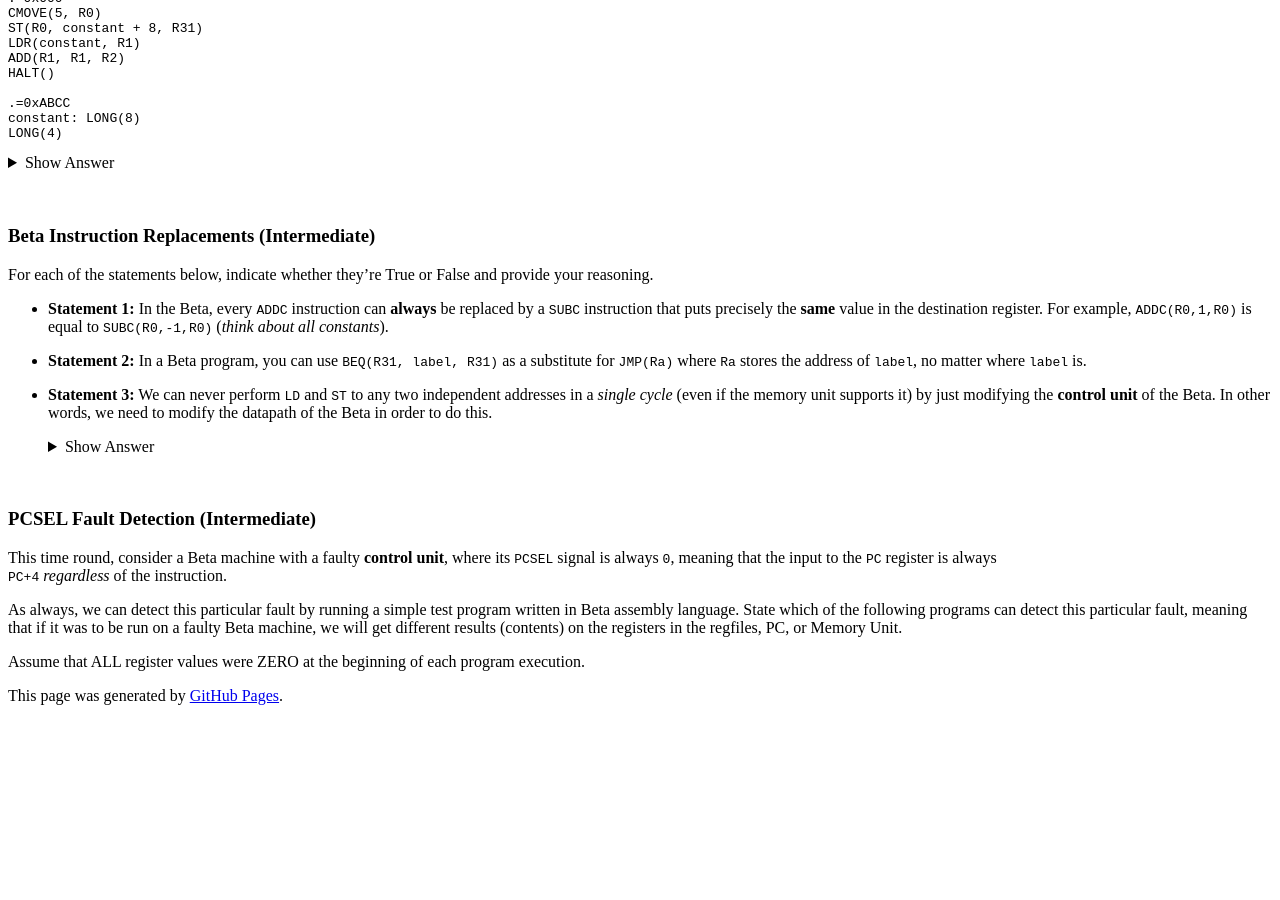
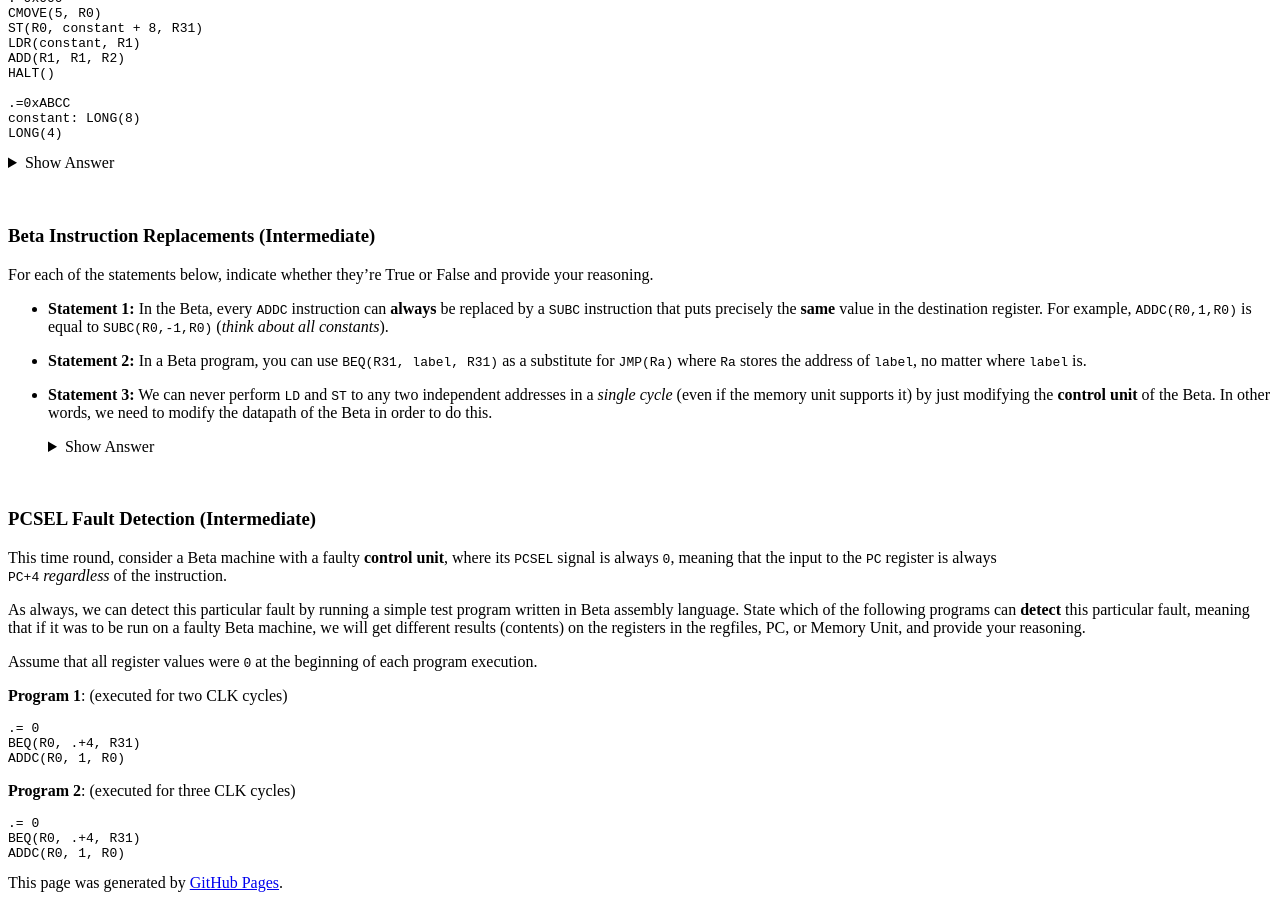
Before and after one commit to natalieagus/natalieagus.github.io, a Jekyll site: the page built from 50002/50002problem_set_5.md, in a window 1280 px wide and 900 px high, scrolled down 5288 px. Built offline with Jekyll 4.4.1, drawn with Linux system fonts in a browser that asks for light colours; formulas are drawn with MathJax 3; a script that is not in the unit is left out; the repository's description, which GitHub fills in, is left out; before the commit the page ends 6001 px from its top, so only the background shows below that.

Commit message:
50002/50002problem_set_5.md updated from https://stackedit.io/

````diff
--- a/50002/50002problem_set_5.md
+++ b/50002/50002problem_set_5.md
@@ -460,11 +460,25 @@ For each of the statements below, indicate whether they're True or False and pro
 This time round, consider a Beta machine with a faulty **control unit**, where its `PCSEL` signal is always `0`, meaning that the input to the `PC` register is always
 `PC+4` *regardless* of the instruction.
 
-As always, we can  detect this particular fault by running a simple test program written in Beta assembly language. State which of the following programs can detect this particular fault, meaning that if it was to be run on a faulty Beta machine, we will get different results (contents) on the registers in the regfiles, PC, or Memory Unit.
+As always, we can  detect this particular fault by running a simple test program written in Beta assembly language. State which of the following programs can **detect** this particular fault, meaning that if it was to be run on a faulty Beta machine, we will get different results (contents) on the registers in the regfiles, PC, or Memory Unit, and provide your reasoning.
 
-Assume that ALL register values were ZERO at the beginning of each program execution.
+Assume that all register values were `0` at the beginning of each program execution.
+
+**Program 1**: (executed for two CLK cycles)
+```
+.= 0
+BEQ(R0, .+4, R31)
+ADDC(R0, 1, R0)
+```
+
+**Program 2**: (executed for three CLK cycles)
+```
+.= 0
+BEQ(R0, .+4, R31)
+ADDC(R0, 1, R0)
+```
 <!--stackedit_data:
-eyJoaXN0b3J5IjpbLTE0ODc1MjQyOTksLTQ2NDczMzc2MywxMj
-QyNTQwOTA5LDcyODI4NDI1OCwyMDY3ODkzNzI1LC0xMTIwNDM5
-Nzg1XX0=
+eyJoaXN0b3J5IjpbLTM2NTAwMTYyOSwtNDY0NzMzNzYzLDEyND
+I1NDA5MDksNzI4Mjg0MjU4LDIwNjc4OTM3MjUsLTExMjA0Mzk3
+ODVdfQ==
 -->
````
